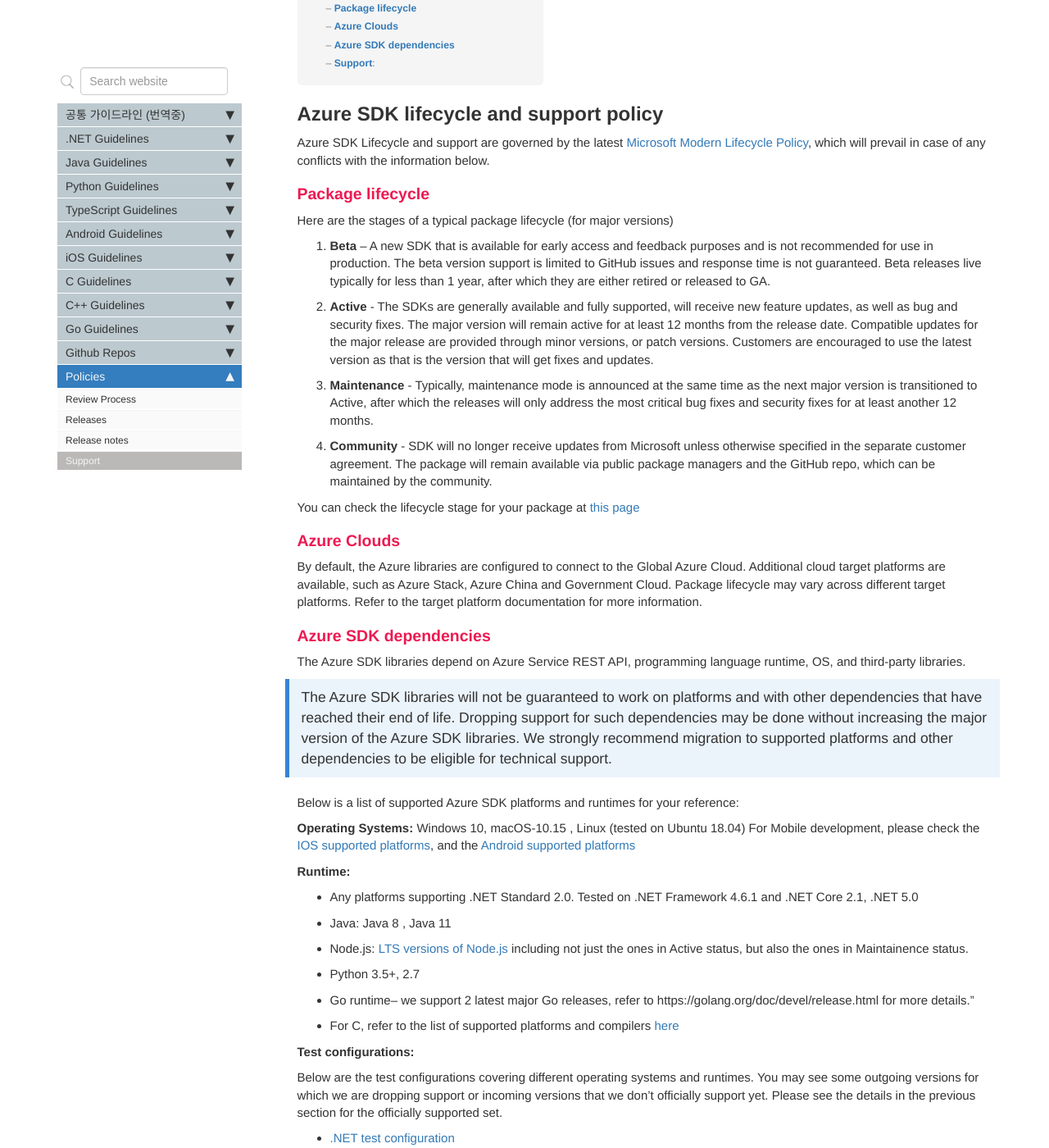
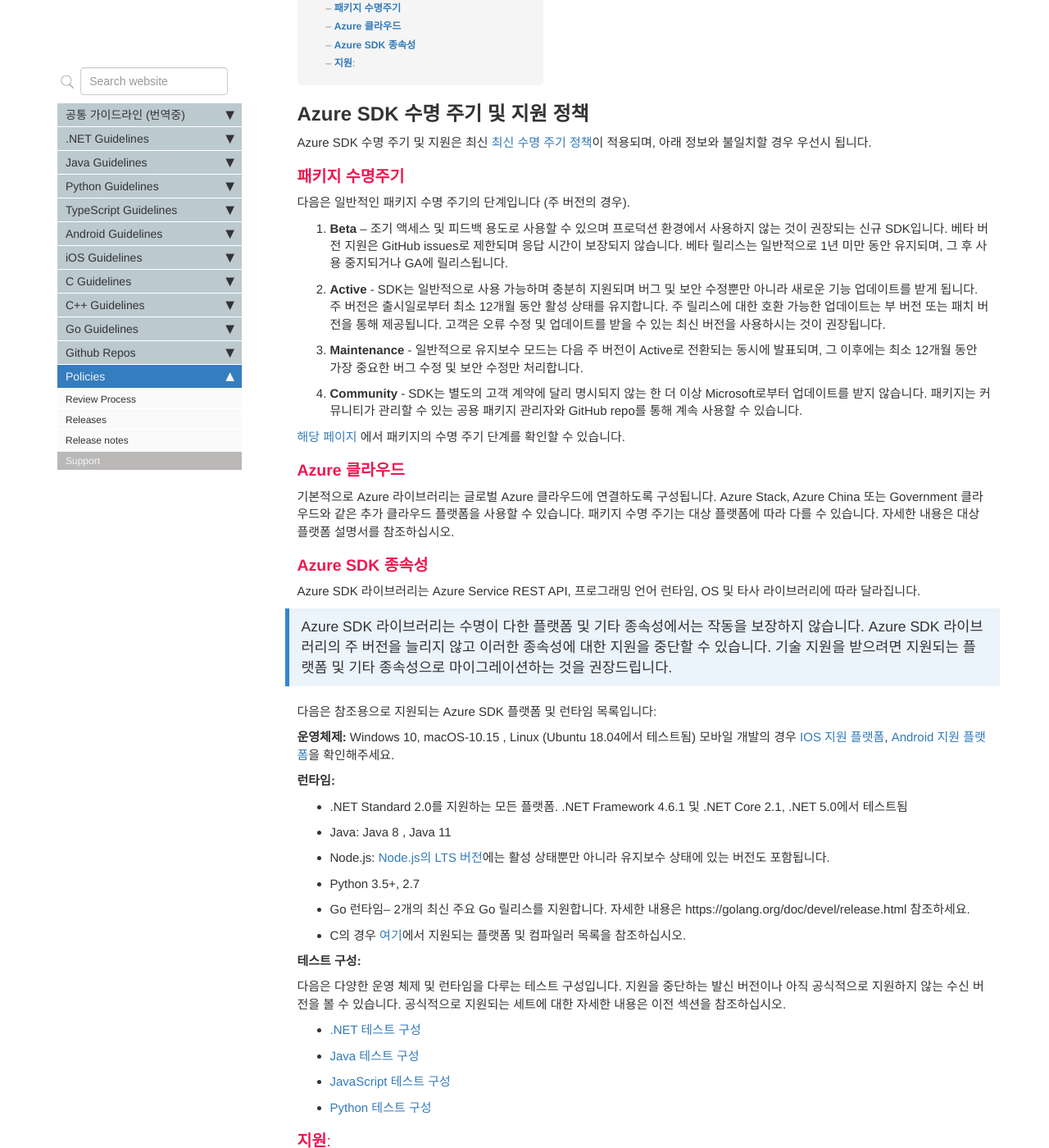
Before and after one commit to Azure/azure-sdk-korean, a Jekyll site: the page built from docs/policies/support.md, in a window 1280 px wide and 1400 px high, scrolled down 207 px. Shown: the whole window at 82% size. Built offline with Jekyll 4.4.1, drawn with Linux system fonts in a browser that asks for light colours; comment, search, counter and statistics services are not loaded; some of the changed text lies outside the part shown.

Commit message:
Translate docs/policies/support.md in Korean

```diff
--- a/docs/policies/support.md
+++ b/docs/policies/support.md
@@ -1,69 +1,69 @@
 ---
-title: "Policies: Support"
+title: "정책: 지원"
 permalink: policies_support.html
 folder: policies
 sidebar: general_sidebar
 ---
 
-## **Azure SDK lifecycle and support policy**
+## **Azure SDK 수명 주기 및 지원 정책**
 
-Azure SDK Lifecycle and support are governed by the latest [Microsoft Modern Lifecycle Policy](https://docs.microsoft.com/en-US/lifecycle/policies/modern), which will prevail in case of any conflicts with the information below.
+Azure SDK 수명 주기 및 지원은 최신 [최신 수명 주기 정책](https://docs.microsoft.com/ko-kr/lifecycle/policies/modern)이 적용되며, 아래 정보와 불일치할 경우 우선시 됩니다.
 
-### **Package lifecycle**
+### **패키지 수명주기**
 
-Here are the stages of a typical package lifecycle (for major versions)
+다음은 일반적인 패키지 수명 주기의 단계입니다 (주 버전의 경우).
 
-1. **Beta** – A new SDK that is available for early access and feedback purposes and is not recommended for use in production.
-   The beta version support is limited to GitHub issues and response time is not guaranteed. Beta releases live typically for less than 1 year, after which they are either retired or released to GA.
+1. **Beta** – 조기 액세스 및 피드백 용도로 사용할 수 있으며 프로덕션 환경에서 사용하지 않는 것이 권장되는 신규 SDK입니다.
+   베타 버전 지원은 GitHub issues로 제한되며 응답 시간이 보장되지 않습니다. 베타 릴리스는 일반적으로 1년 미만 동안 유지되며, 그 후 사용 중지되거나 GA에 릴리스됩니다.
 
-2. **Active** - The SDKs are generally available and fully supported, will receive new feature updates, as well as bug and security fixes.
-   The major version will remain active for at least 12 months from the release date. Compatible updates for the major release are provided through minor versions, or patch versions.
-   Customers are encouraged to use the latest version as that is the version that will get fixes and updates.
+2. **Active** - SDK는 일반적으로 사용 가능하며 충분히 지원되며 버그 및 보안 수정뿐만 아니라 새로운 기능 업데이트를 받게 됩니다.
+   주 버전은 출시일로부터 최소 12개월 동안 활성 상태를 유지합니다. 주 릴리스에 대한 호환 가능한 업데이트는 부 버전 또는 패치 버전을 통해 제공됩니다.
+   고객은 오류 수정 및 업데이트를 받을 수 있는 최신 버전을 사용하시는 것이 권장됩니다.
 
-3. **Maintenance** - Typically, maintenance mode is announced at the same time as the next major version is transitioned to Active,
-   after which the releases will only address the most critical bug fixes and security fixes for at least another 12 months.
+3. **Maintenance** - 일반적으로 유지보수 모드는 다음 주 버전이 Active로 전환되는 동시에 발표되며,
+   그 이후에는 최소 12개월 동안 가장 중요한 버그 수정 및 보안 수정만 처리합니다.
 
-4. **Community** - SDK will no longer receive updates from Microsoft unless otherwise specified in the separate customer agreement.
-   The package will remain available via public package managers and the GitHub repo, which can be maintained by the community.
+4. **Community** - SDK는 별도의 고객 계약에 달리 명시되지 않는 한 더 이상 Microsoft로부터 업데이트를 받지 않습니다.
+   패키지는 커뮤니티가 관리할 수 있는 공용 패키지 관리자와 GitHub repo를 통해 계속 사용할 수 있습니다.
 
-You can check the lifecycle stage for your package at [this page](https://azure.github.io/azure-sdk/releases/latest/index.html)
+[해당 페이지](https://azure.github.io/azure-sdk/releases/latest/index.html) 에서 패키지의 수명 주기 단계를 확인할 수 있습니다.
 
-### **Azure Clouds**
+### **Azure 클라우드**
 
-By default, the Azure libraries are configured to connect to the Global Azure Cloud.
-Additional cloud target platforms are available, such as Azure Stack, Azure China and Government Cloud.
-Package lifecycle may vary across different target platforms. Refer to the target platform documentation for more information.
+기본적으로 Azure 라이브러리는 글로벌 Azure 클라우드에 연결하도록 구성됩니다.
+Azure Stack, Azure China 또는 Government 클라우드와 같은 추가 클라우드 플랫폼을 사용할 수 있습니다.
+패키지 수명 주기는 대상 플랫폼에 따라 다를 수 있습니다. 자세한 내용은 대상 플랫폼 설명서를 참조하십시오.
 
-### **Azure SDK dependencies**
+### **Azure SDK 종속성**
 
-The Azure SDK libraries depend on Azure Service REST API, programming language runtime, OS, and third-party libraries.
+Azure SDK 라이브러리는 Azure Service REST API, 프로그래밍 언어 런타임, OS 및 타사 라이브러리에 따라 달라집니다.
 
-> The Azure SDK libraries will not be guaranteed to work on platforms and with other dependencies that have reached their end of life. Dropping support for such dependencies may be done without increasing the major version of the Azure SDK libraries. We strongly recommend migration to supported platforms and other dependencies to be eligible for technical support.
+> Azure SDK 라이브러리는 수명이 다한 플랫폼 및 기타 종속성에서는 작동을 보장하지 않습니다. Azure SDK 라이브러리의 주 버전을 늘리지 않고 이러한 종속성에 대한 지원을 중단할 수 있습니다. 기술 지원을 받으려면 지원되는 플랫폼 및 기타 종속성으로 마이그레이션하는 것을 권장드립니다.
 
-Below is a list of supported Azure SDK platforms and runtimes for your reference:
+다음은 참조용으로 지원되는 Azure SDK 플랫폼 및 런타임 목록입니다:
 
-**Operating Systems:** Windows 10, macOS-10.15 , Linux (tested on Ubuntu 18.04)
-For Mobile development, please check the [IOS supported platforms](https://azure.github.io/azure-sdk/ios_design.html#ios-library-support), and the [Android supported platforms](https://azure.github.io/azure-sdk/android_design.html)
+**운영체제:** Windows 10, macOS-10.15 , Linux (Ubuntu 18.04에서 테스트됨)
+모바일 개발의 경우 [IOS 지원 플랫폼](https://azure.github.io/azure-sdk-korean/ios_design.html#ios-library-support), [Android 지원 플랫폼](https://azure.github.io/azure-sdk-korean/android_design.html)을 확인해주세요.
 
-**Runtime:**
+**런타임:**
 
-- Any platforms supporting .NET Standard 2.0. Tested on .NET Framework 4.6.1 and .NET Core 2.1, .NET 5.0
+- .NET Standard 2.0를 지원하는 모든 플랫폼. .NET Framework 4.6.1 및 .NET Core 2.1, .NET 5.0에서 테스트됨
 - Java: Java 8 , Java 11
-- Node.js: [LTS versions of Node.js](https://nodejs.org/about/releases/) including not just the ones in Active status, but also the ones in Maintainence status.
+- Node.js: [Node.js의 LTS 버전](https://nodejs.org/ko/about/releases/)에는 활성 상태뿐만 아니라 유지보수 상태에 있는 버전도 포함됩니다.
 - Python 3.5+, 2.7
-- Go runtime– we support 2 latest major Go releases, refer to https://golang.org/doc/devel/release.html for more details.”
-- For C, refer to the list of supported platforms and compilers [here](https://azure.github.io/azure-sdk/clang_design.html)
+- Go 런타임– 2개의 최신 주요 Go 릴리스를 지원합니다. 자세한 내용은 https://golang.org/doc/devel/release.html 참조하세요.
+- C의 경우 [여기](https://azure.github.io/azure-sdk-korean/clang_design.html)에서 지원되는 플랫폼 및 컴파일러 목록을 참조하십시오.
 
-**Test configurations:**
+**테스트 구성:**
 
-Below are the test configurations covering different operating systems and runtimes. You may see some outgoing versions for which we are dropping support or incoming versions that we don't officially support yet. Please see the details in the previous section for the officially supported set.
+다음은 다양한 운영 체제 및 런타임을 다루는 테스트 구성입니다. 지원을 중단하는 발신 버전이나 아직 공식적으로 지원하지 않는 수신 버전을 볼 수 있습니다. 공식적으로 지원되는 세트에 대한 자세한 내용은 이전 섹션을 참조하십시오.
 
-- [.NET test configuration](https://github.com/Azure/azure-sdk-for-java/blob/main/eng/pipelines/templates/stages/platform-matrix.json)
-- [Java test configuration](https://github.com/Azure/azure-sdk-for-java/blob/main/eng/pipelines/templates/stages/platform-matrix.json)
-- [JavaScript test configuration](https://github.com/Azure/azure-sdk-for-js/blob/main/eng/pipelines/templates/stages/platform-matrix.json)
-- [Python test configuration](https://github.com/Azure/azure-sdk-for-python/blob/main/eng/pipelines/templates/stages/platform-matrix.json)
+- [.NET 테스트 구성](https://github.com/Azure/azure-sdk-for-java/blob/main/eng/pipelines/templates/stages/platform-matrix.json)
+- [Java 테스트 구성](https://github.com/Azure/azure-sdk-for-java/blob/main/eng/pipelines/templates/stages/platform-matrix.json)
+- [JavaScript 테스트 구성](https://github.com/Azure/azure-sdk-for-js/blob/main/eng/pipelines/templates/stages/platform-matrix.json)
+- [Python 테스트 구성](https://github.com/Azure/azure-sdk-for-python/blob/main/eng/pipelines/templates/stages/platform-matrix.json)
 
-### **Support**:
+### **지원**:
 
-Customers with a support plan can open an Azure Support ticket [here](https://azure.microsoft.com/en-us/support/create-ticket/)
-You can open GitHub issues [in the Azure SDK GitHub repositories](https://github.com/Azure/azure-sdk/blob/main/README.md) to track bugs and feature requests. GitHub issues are free, but may take a longer time to process.
+지원 계획이 있는 고객은 [여기](https://azure.microsoft.com/ko-kr/support/create-ticket/)에서 Azure 지원 티켓을 시작할 수 있습니다.
+[Azure SDK GitHub repositories](https://github.com/Azure/azure-sdk/blob/main/README.md)에서 GitHub issues룰 시작하여 버그 및 기능 요청을 추적할 수 있습니다. GitHub issues는 비용이 들지 않지만, 처리하는 데 시간이 더 오래 걸릴 수 있습니다.
```
